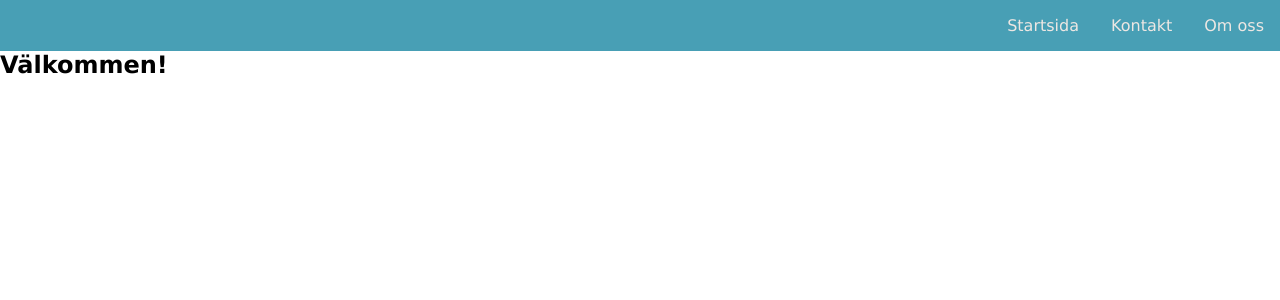
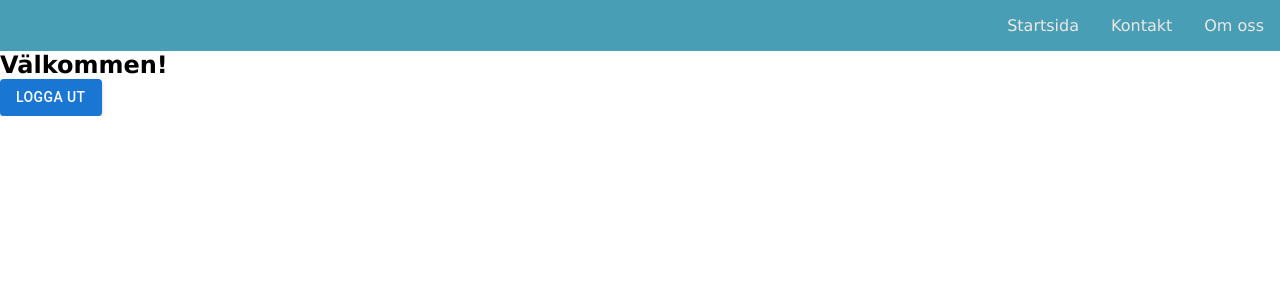
Before and after one commit to indigobluw/vhvh-frontend, a Next.js app: page /myPage in a window 1280 px wide. Shown: the top 300 px of the page. Built offline with nearby package versions, Linux system fonts and the light colour scheme.

Commit message:
add a logout button where token is removed and header is set to null

```diff
--- /dev/null
+++ b/src/components/Logout/LogoutButton.js
@@ -0,0 +1,44 @@
+import styles from "src/components/Logout/LogoutButton.module.scss";
+import { useRouter } from "next/router";
+import Button from "@mui/material/Button";
+
+export default function LogoutButton() {
+  const router = useRouter();
+
+  function sendLogoutRequest() {
+    fetch("http://localhost:8080/api/logout", {
+      headers: {},
+      method: "post",
+    })
+      .then((response) => {
+        if (response.status === 200) {
+          localStorage.removeItem("token");
+          console.log("Du loggade ut!");
+          return response.json();
+        } else {
+          console.log("Oj! Något gick fel!");
+          throw new Error("Misslyckades att logga ut");
+        }
+      })
+      .then((data) => {
+        console.log(data.message);
+        router.push("/");
+      })
+      .catch((error) => {
+        console.error(error);
+      });
+  }
+
+  return (
+    <div>
+      <Button
+        variant="contained"
+        type="submit"
+        className={styles.button}
+        onClick={() => sendLogoutRequest()}
+      >
+        Logga ut
+      </Button>
+    </div>
+  );
+}
--- a/src/pages/myPage.js
+++ b/src/pages/myPage.js
@@ -1,6 +1,6 @@
 import styles from "src/styles/MyPage.module.scss";
 import Navbar from "@/components/Navbar/Navbar";
-
+import LogoutButton from "@/components/Logout/LogoutButton";
 
 export default function CreateAccount() {
   return (
@@ -8,6 +8,7 @@ export default function CreateAccount() {
       <Navbar />
       <div>
         <h2>Välkommen!</h2>
+        <LogoutButton />
       </div>
     </div>
   );
```
Also changed, not shown: src/components/Logout/LogoutButton.module.scss (added).
